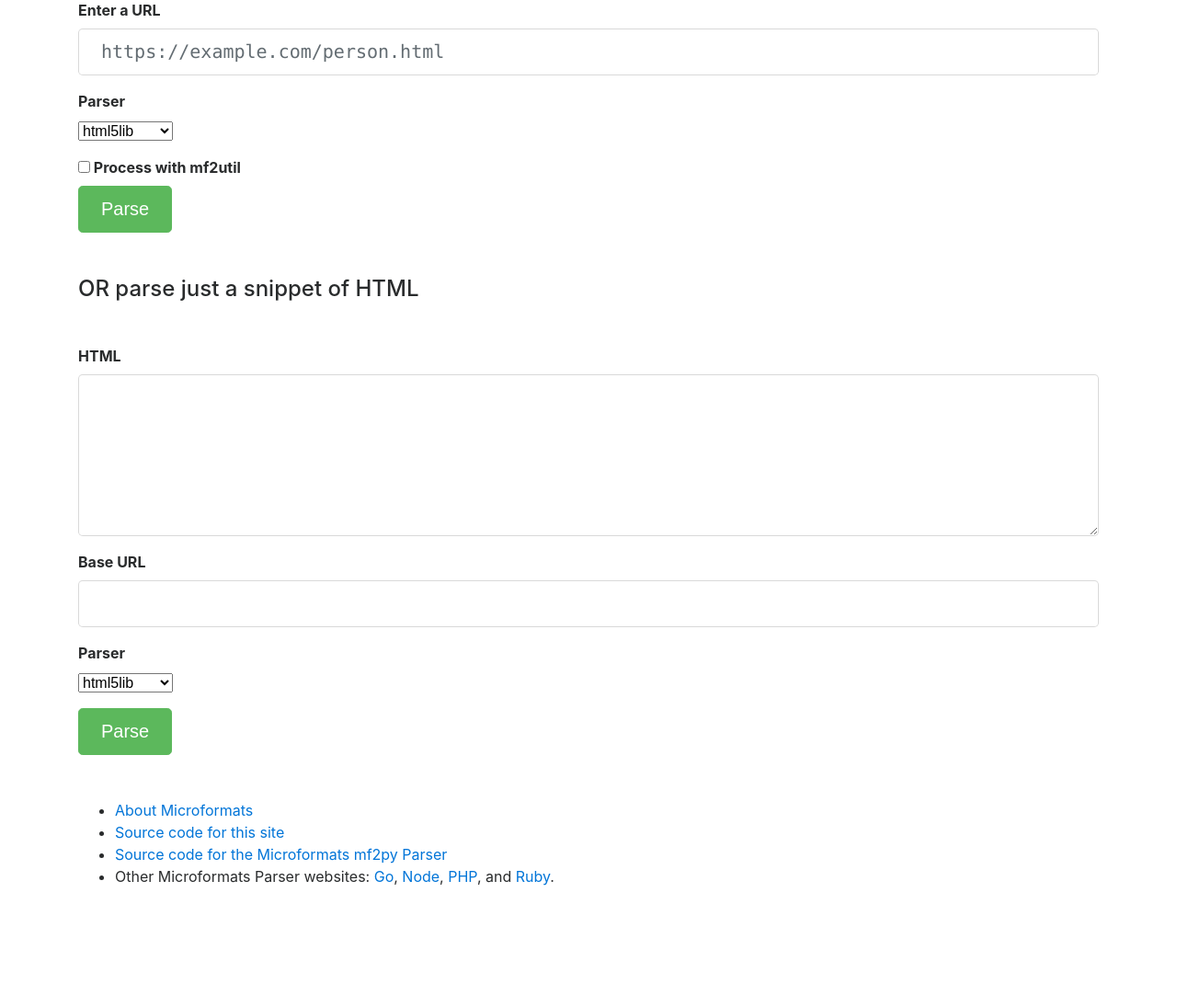
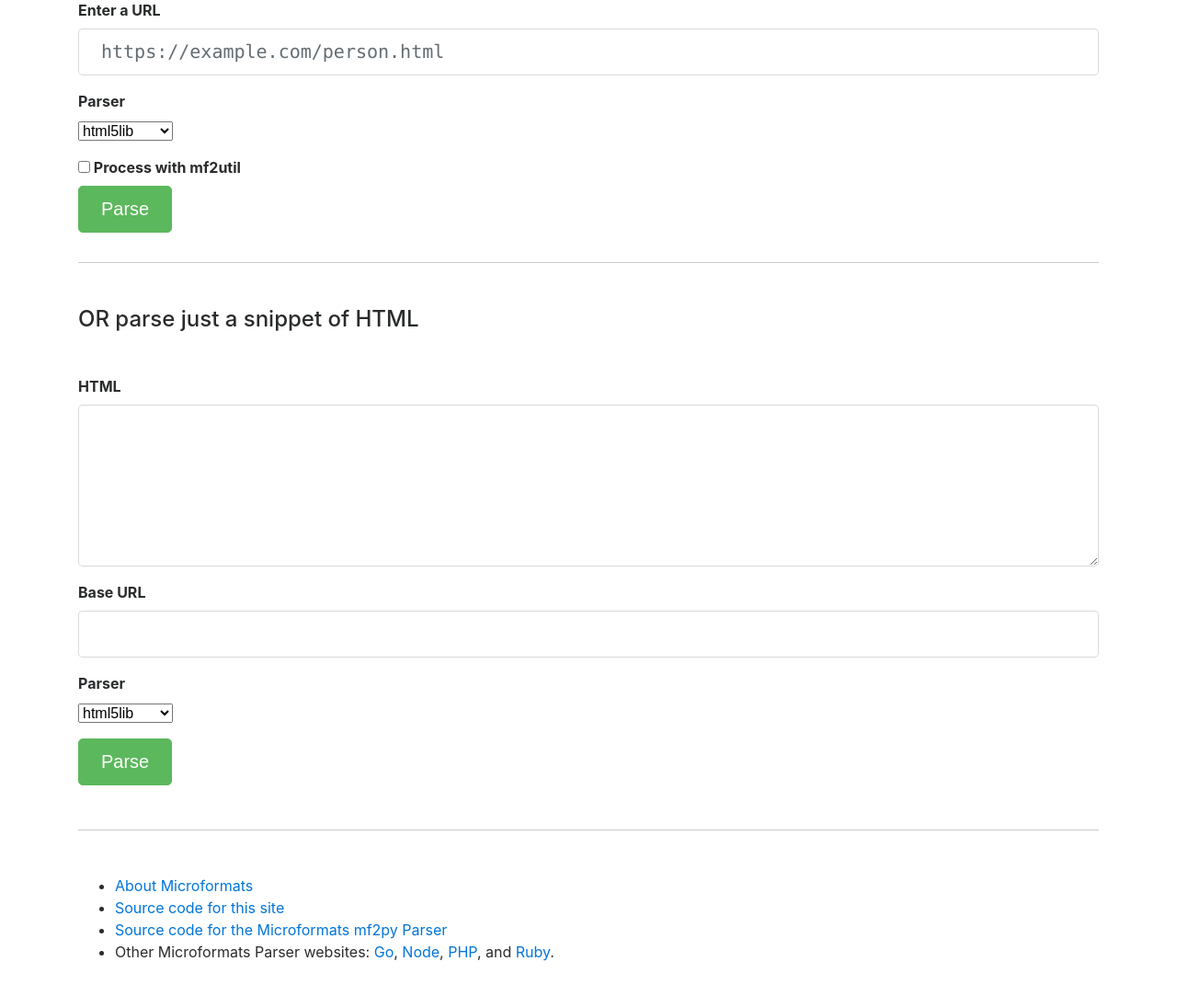
Before and after one commit to microformats/microformats-parser-website-python, a Flask app: template templates/index.jinja2 in a window 1280 px wide. Shown: the part 109-1204 px from the top of the page at 92% size. Before the commit the page ends 1072 px from the top, so only its background shows below. Run offline with Flask 2, Linux system fonts and the light colour scheme; the template is opened without the code that fills it, so the values that code supplies are empty; parts of the project's set-up code (start-up, migrations or seed data) failed here and were passed over; some libraries are stand-ins or nearby versions.

Commit message:
Adds section markup and border between forms

```diff
--- a/templates/index.jinja2
+++ b/templates/index.jinja2
@@ -8,6 +8,15 @@
 
   <link rel="stylesheet" href="https://maxcdn.bootstrapcdn.com/bootstrap/4.0.0-alpha.6/css/bootstrap.min.css" integrity="sha384-rwoIResjU2yc3z8GV/NPeZWAv56rSmLldC3R/AZzGRnGxQQKnKkoFVhFQhNUwEyJ" crossorigin="anonymous">
   <style>
+
+    section {
+      border-bottom: 1px solid #ccc;
+    }
+
+    section:first-child {
+      padding-bottom: 2em;
+    }
+
     form label {
       font-weight: bold;
       display: block;
@@ -49,6 +58,8 @@
 
   <main id="mf2" class="container">
 
+    <section>
+
       <form action="/" accept-charset="UTF-8" method="get">
         <div class="form-group">
           <label for="url">Enter a URL</label>
@@ -73,6 +84,10 @@
 
         <button type="submit" class="btn btn-lg btn-success">Parse</button>
       </form>
+
+    </section>
+
+    <section>
 
       <h2 class="h4 my-5">OR parse just a snippet of HTML</h2>
 
@@ -99,6 +114,8 @@
         <button type="submit" class="btn btn-lg btn-success">Parse</button>
       </form>
 
+    </section>
+
   </main>
 
   <footer class="container my-5">
```
Lines whose indentation alone changed are shown as unchanged.
